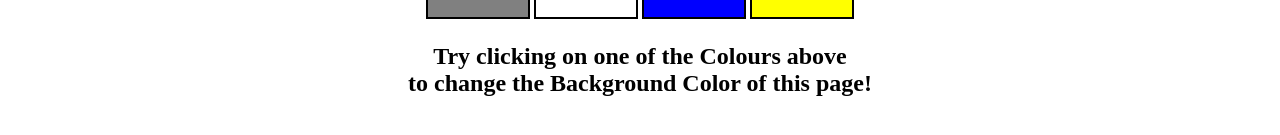
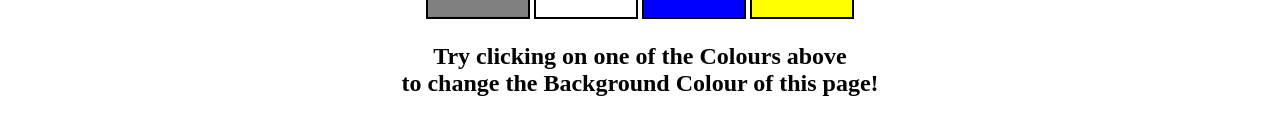
Before and after one commit to Harshvardhan2023/JAVASCRIPT-PROJECTS, a plain HTML site: page Projects/1-ColourSwitcher/index.html in a window 1280 px wide. Shown: the part 295-430 px from the top of the page. Drawn offline with Linux system fonts and the light colour scheme.

Commit message:
added changes

```diff
--- a/Projects/1-ColourSwitcher/index.html
+++ b/Projects/1-ColourSwitcher/index.html
@@ -19,7 +19,7 @@
       <span class="button" id="yellow"></span>
       <h2>
         Try clicking on one of the Colours above
-        <span>to change the Background Color of this page!</span>
+        <span>to change the Background Colour of this page!</span>
       </h2>
     </div>
     <script src="switcher.js"></script>
```
